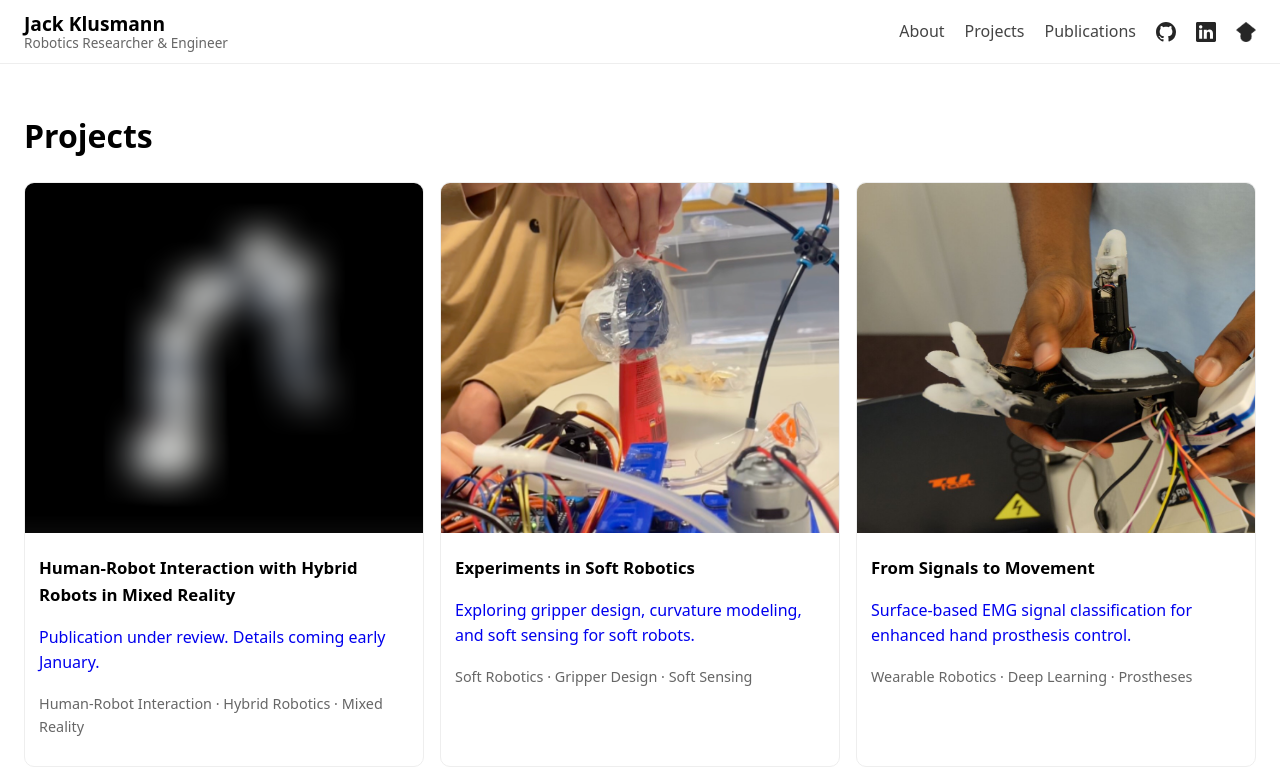
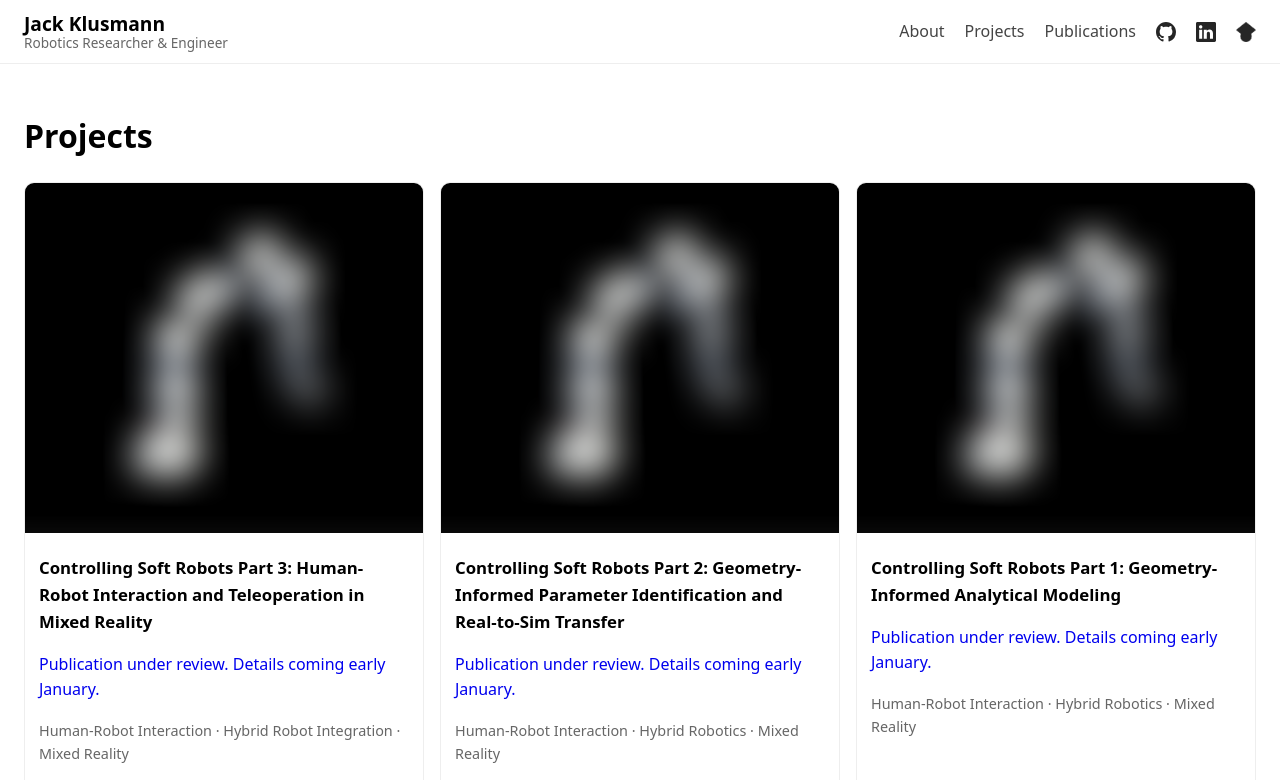
Before and after one commit to Jack-Klusmann/jack-klusmann.github.io, a Jekyll site: the page built from projects.md, in a window 1280 px wide and 900 px high, cut to the strip 0-780 px from the top of the window. Built offline with Jekyll 4.4.1, drawn with Linux system fonts in a browser that asks for light colours.

Commit message:
Update projects

```diff
--- a/_includes/publication-card.html
+++ b/_includes/publication-card.html
@@ -9,7 +9,7 @@
     {% if publication.venue %}
       <p class="pub-venue">
         {{ publication.venue }}
-        {% if publication.year %} ({{ publication.year }}){% endif %}
+        {% if publication.year %} [{{ publication.year }}]{% endif %}
       </p>
     {% endif %}
 
--- a/_projects/human_robot_interaction.md
+++ b/_projects/human_robot_interaction_1.md
@@ -1,10 +1,10 @@
 ---
-title: "Human-Robot Interaction with Hybrid Robots in Mixed Reality"
+title: "Controlling Soft Robots Part 1: Geometry-Informed Analytical Modeling"
 short: "Publication under review. Details coming early January."
 tags: ["Human-Robot Interaction", "Hybrid Robotics", "Mixed Reality"]
 hero: "/assets/hybrid_blurred.png"
 thumb: "/assets/hybrid_blurred.png"
-weight: 2025
+weight: 2026
 ---
 
 Publication under review. Details coming early January.
--- /dev/null
+++ b/_projects/human_robot_interaction_2.md
@@ -0,0 +1,10 @@
+---
+title: "Controlling Soft Robots Part 2: Geometry-Informed Parameter Identification and Real-to-Sim Transfer"
+short: "Publication under review. Details coming early January."
+tags: ["Human-Robot Interaction", "Hybrid Robotics", "Mixed Reality"]
+hero: "/assets/hybrid_blurred.png"
+thumb: "/assets/hybrid_blurred.png"
+weight: 2026
+---
+
+Publication under review. Details coming early January.
--- /dev/null
+++ b/_projects/human_robot_interaction_3.md
@@ -0,0 +1,10 @@
+---
+title: "Controlling Soft Robots Part 3: Human-Robot Interaction and Teleoperation in Mixed Reality"
+short: "Publication under review. Details coming early January."
+tags: ["Human-Robot Interaction", "Hybrid Robot Integration", "Mixed Reality"]
+hero: "/assets/hybrid_blurred.png"
+thumb: "/assets/hybrid_blurred.png"
+weight: 2026
+---
+
+Publication under review. Details coming early January.
```
Also changed, not shown: 1 other file.
